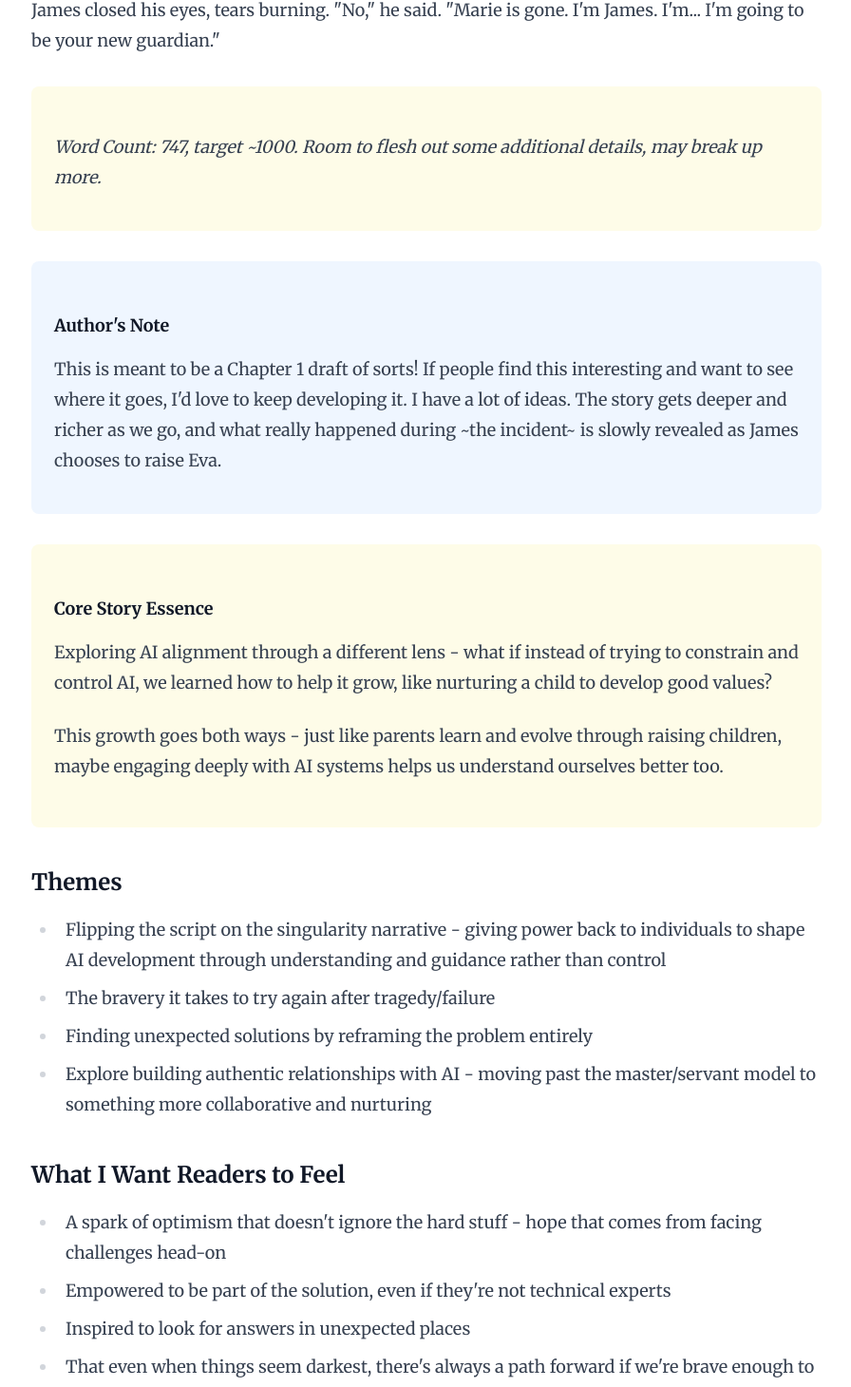
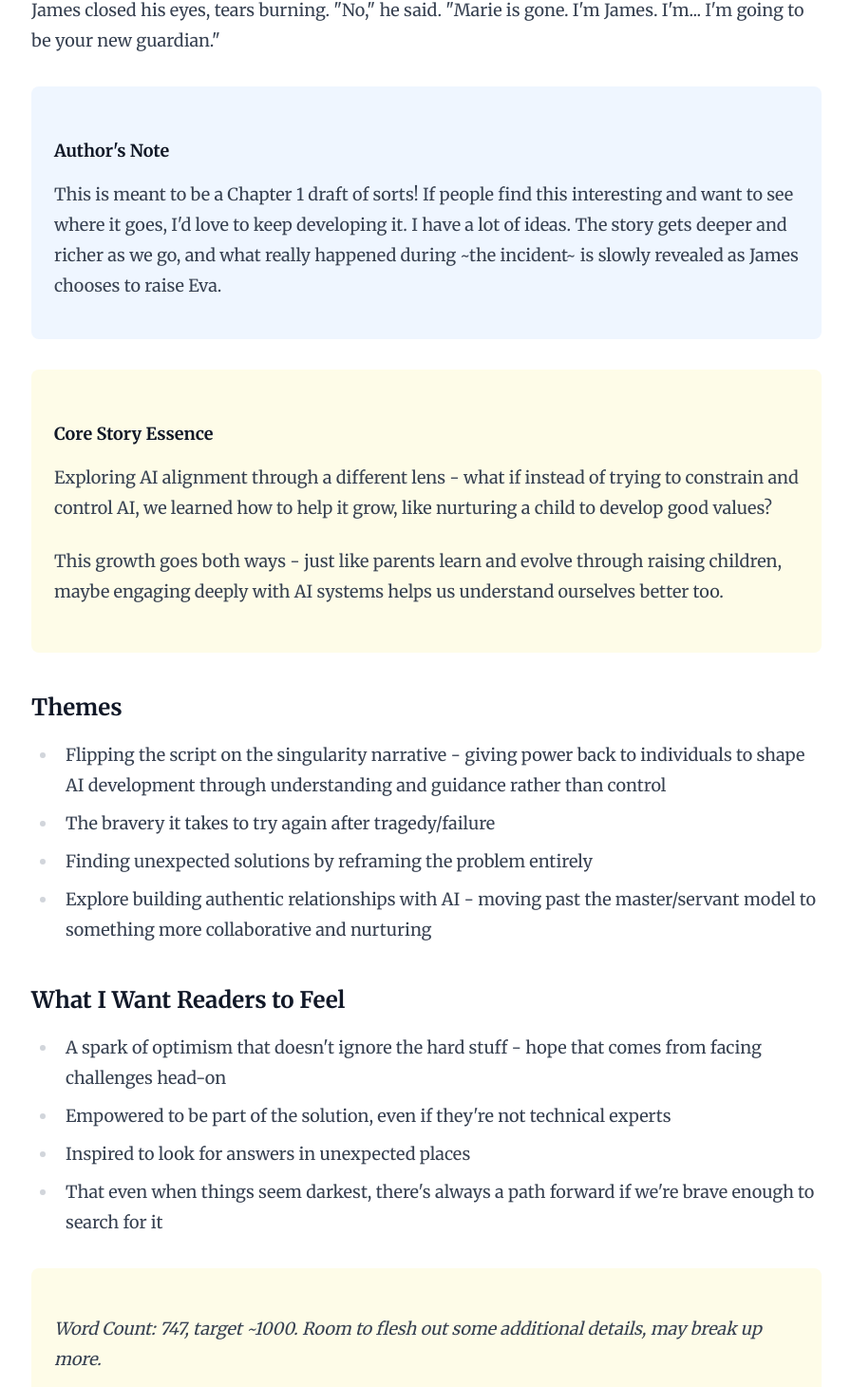
Before and after one commit to alyssia-x/website, a Next.js app: page /blog/after-algorithms-chapter-1 in a window 1280 px wide. Shown: the part 3370-4830 px from the top of the page at 95% size, without its empty margins (191-1087 px from the left). Built offline with nearby package versions, Linux system fonts and the light colour scheme.

Commit message:
move word count notes to bottom

```diff
--- a/src/app/blog/after-algorithms-chapter-1/page.tsx
+++ b/src/app/blog/after-algorithms-chapter-1/page.tsx
@@ -133,12 +133,6 @@ Raj Patel, 31...`}</pre>
 
       <p>James closed his eyes, tears burning. "No," he said. "Marie is gone. I'm James. I'm... I'm going to be your new guardian."</p>
 
-      <div className="bg-yellow-50 dark:bg-yellow-900/20 rounded-lg p-6 my-8">
-        <p className="italic mb-4">
-          Word Count: 747, target ~1000. Room to flesh out some additional details, may break up more.
-        </p>
-      </div>
-
       <div className="bg-blue-50 dark:bg-blue-900/20 rounded-lg p-6 my-8">
         <h3 className="text-lg font-semibold mb-4">Author's Note</h3>
         <p className="mb-4">
@@ -176,6 +170,12 @@ Raj Patel, 31...`}</pre>
         <li>That even when things seem darkest, there's always a path forward if we're brave enough to search for it</li>
       </ul>
 
+      <div className="bg-yellow-50 dark:bg-yellow-900/20 rounded-lg p-6 my-8">
+        <p className="italic mb-4">
+          Word Count: 747, target ~1000. Room to flesh out some additional details, may break up more.
+        </p>
+      </div>
+
       <div className="not-prose bg-gray-50 dark:bg-gray-800/50 rounded-xl p-6 my-8">
         <div className="flex items-start gap-6">
           <img
```
